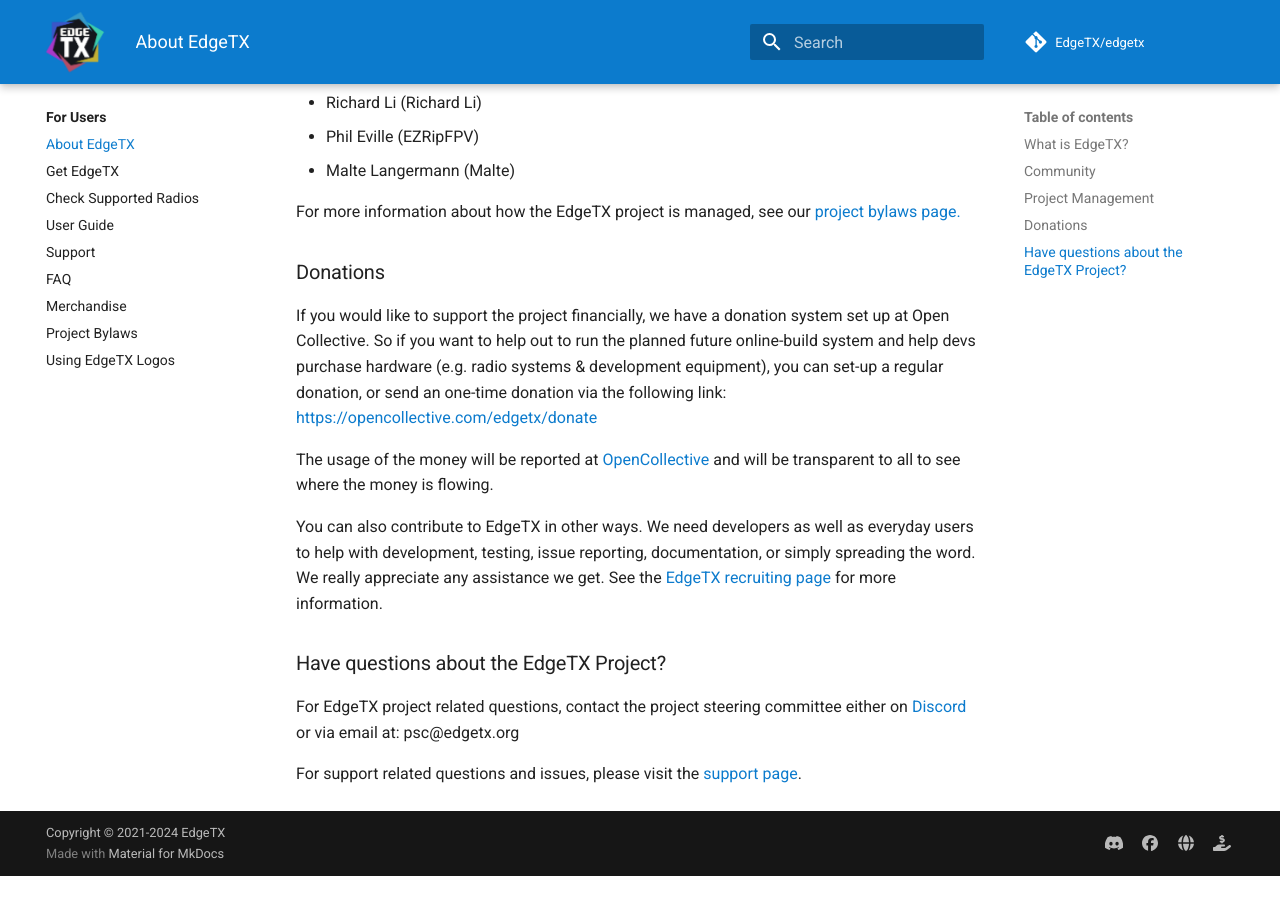
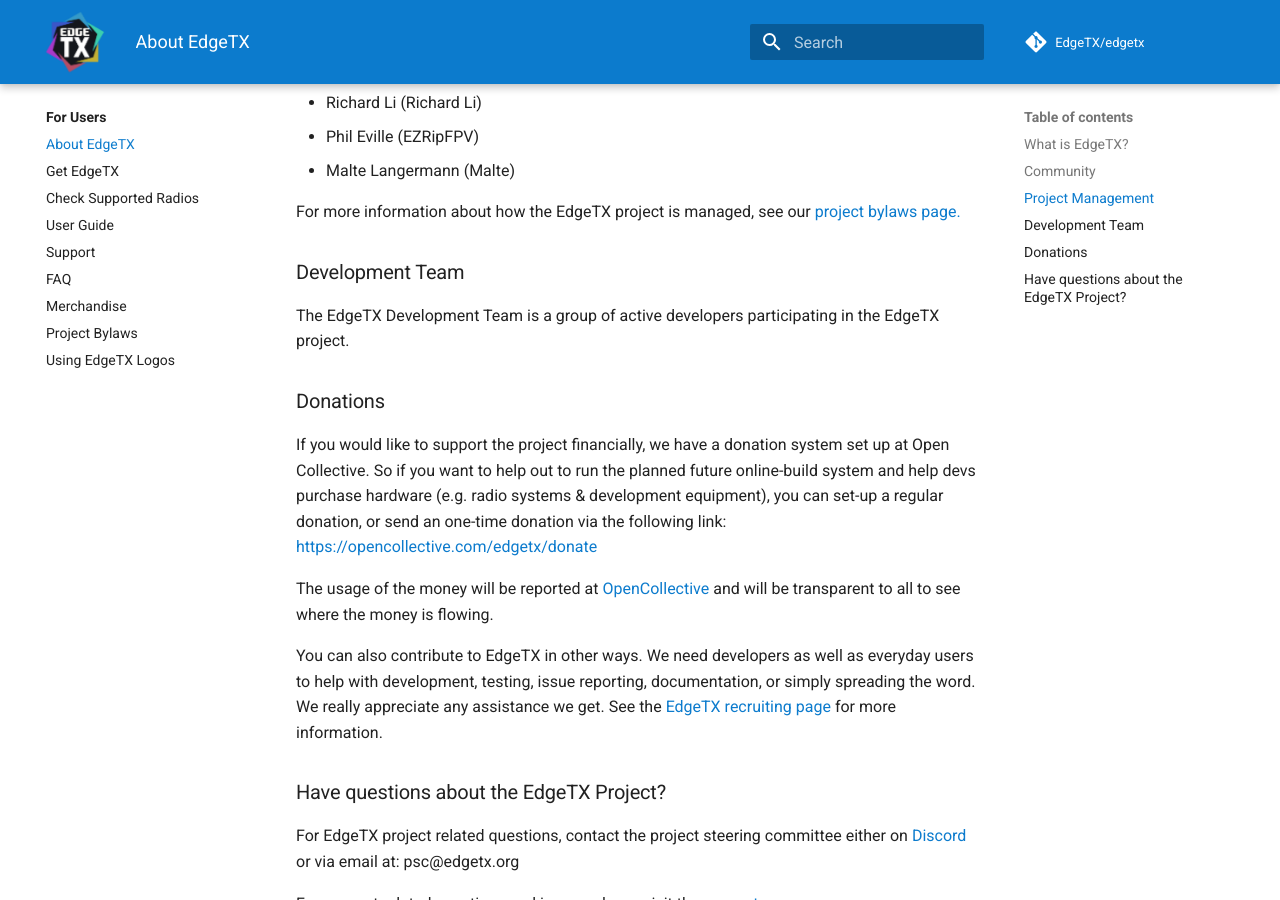
Before and after one commit to EdgeTX/edgetx.github.io, an MkDocs documentation site: the page built from docs/about.md, in a window 1280 px wide and 900 px high, scrolled down 1361 px. Built offline with MkDocs 1.6.1 and Material for MkDocs 9.7.7, drawn with Linux system fonts in a browser that asks for light colours; comment, search, counter and statistics services are not loaded; before the commit the page ends 2237 px from its top, so only the background shows below that.

Commit message:
chore: Update about.md, add EdgeTX Development Team

```diff
--- a/docs/about.md
+++ b/docs/about.md
@@ -33,6 +33,10 @@
 
 For more information about how the EdgeTX project is managed, see our [project bylaws page.](bylaws.md)
 
+### Development Team
+
+The EdgeTX Development Team is a group of active developers participating in the EdgeTX project.
+
 ### Donations
 
 If you would like to support the project financially, we have a donation system set up at Open Collective. So if you want to help out to run the planned future online-build system and help devs purchase hardware (e.g. radio systems & development equipment), you can set-up a regular donation, or send an one-time donation via the following link: [https://opencollective.com/edgetx/donate](https://opencollective.com/edgetx/donate)
```
